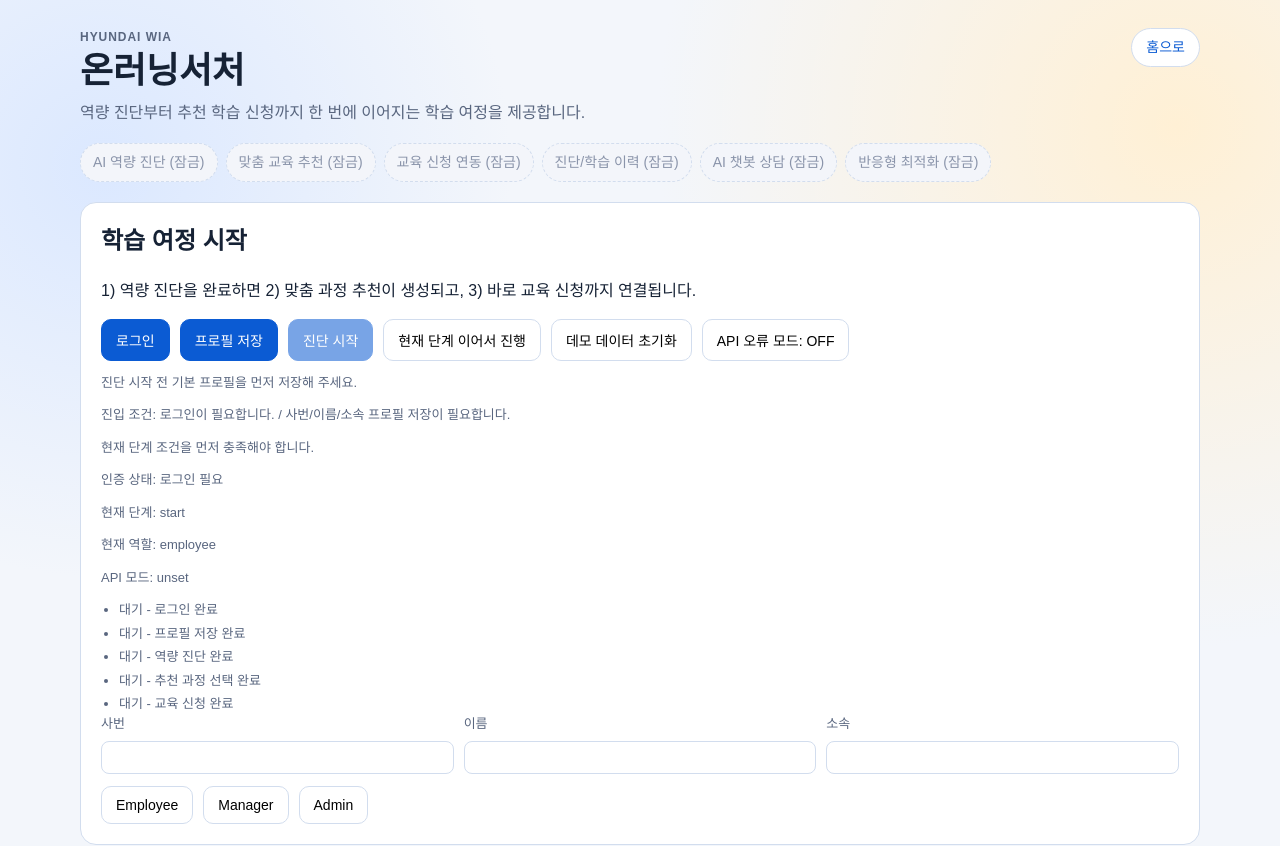
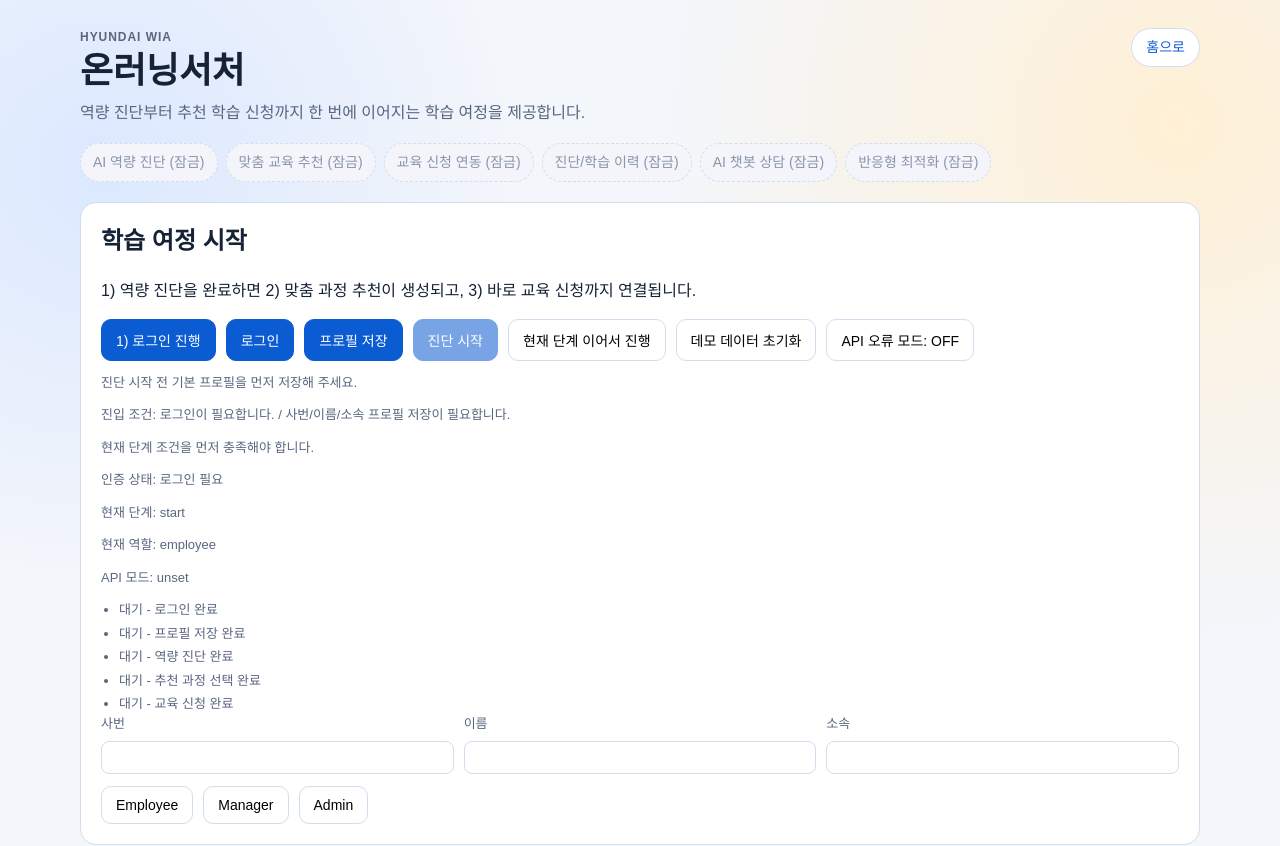
Before and after one commit to realDanLABS/On-Learning-Searcher, a React (Vite) app: page / in a window 1280 px wide. Shown: the top 846 px of the page. Built offline with nearby package versions, Linux system fonts and the light colour scheme; no server answers.

Commit message:
feat: add one-click primary action flow on home

```diff
--- a/src/router/HomePage.tsx
+++ b/src/router/HomePage.tsx
@@ -16,7 +16,11 @@ import { getFunnelSnapshot, type FunnelSnapshot } from '../shared/observability/
 import { appendAuditLog } from '../shared/observability/audit'
 import { canAccessRoute } from '../shared/orchestration/access'
 import { getNextActionStatus } from '../shared/orchestration/nextAction'
-import { getJourneyChecklist, getJourneyStartBlockers } from '../shared/orchestration/readiness'
+import {
+  getHomePrimaryAction,
+  getJourneyChecklist,
+  getJourneyStartBlockers,
+} from '../shared/orchestration/readiness'
 import { isAuthenticated, setAuthenticated } from '../shared/state/auth'
 import {
   clearUserProfile,
@@ -98,6 +102,11 @@ export function HomePage() {
     hasProfile: profileReady,
   })
   const checklist = getJourneyChecklist({
+    authenticated,
+    hasProfile: profileReady,
+    stage,
+  })
+  const primaryAction = getHomePrimaryAction({
     authenticated,
     hasProfile: profileReady,
     stage,
@@ -184,6 +193,18 @@ export function HomePage() {
     appendAuditLog('login', 'mock 로그인 완료')
   }
 
+  const runPrimaryAction = () => {
+    if (primaryAction.kind === 'login') {
+      startLogin()
+      return
+    }
+    if (primaryAction.kind === 'save-profile') {
+      submitOnboarding()
+      return
+    }
+    navigate(primaryAction.to)
+  }
+
   return (
     <AppShell
       title="온러닝서처"
@@ -199,6 +220,9 @@ export function HomePage() {
           연결됩니다.
         </p>
         <div className="journey-actions">
+          <button className="primary-btn" onClick={runPrimaryAction} type="button">
+            {primaryAction.label}
+          </button>
           <button className="primary-btn" onClick={startLogin} type="button">
             {authenticated ? '로그인 완료' : '로그인'}
           </button>
--- a/src/shared/orchestration/readiness.ts
+++ b/src/shared/orchestration/readiness.ts
@@ -32,3 +32,31 @@ export function getJourneyChecklist(params: {
     { label: '교육 신청 완료', done: params.stage === 'enrollment_done' },
   ]
 }
+
+export type HomePrimaryAction =
+  | { kind: 'login'; label: string }
+  | { kind: 'save-profile'; label: string }
+  | { kind: 'navigate'; label: string; to: string }
+
+export function getHomePrimaryAction(params: {
+  authenticated: boolean
+  hasProfile: boolean
+  stage: JourneyStage
+}): HomePrimaryAction {
+  if (!params.authenticated) {
+    return { kind: 'login', label: '1) 로그인 진행' }
+  }
+  if (!params.hasProfile) {
+    return { kind: 'save-profile', label: '2) 프로필 저장 진행' }
+  }
+  if (params.stage === 'start') {
+    return { kind: 'navigate', label: '3) 역량 진단 시작', to: '/diagnosis' }
+  }
+  if (params.stage === 'diagnosis_done') {
+    return { kind: 'navigate', label: '다음: 추천 과정 확인', to: '/recommendation' }
+  }
+  if (params.stage === 'course_selected') {
+    return { kind: 'navigate', label: '다음: 교육 신청 진행', to: '/course-linking' }
+  }
+  return { kind: 'navigate', label: '다음: 이력 확인', to: '/history' }
+}
```
Also changed, not shown: 1 other file (tests, documents, lock files or other folders).
